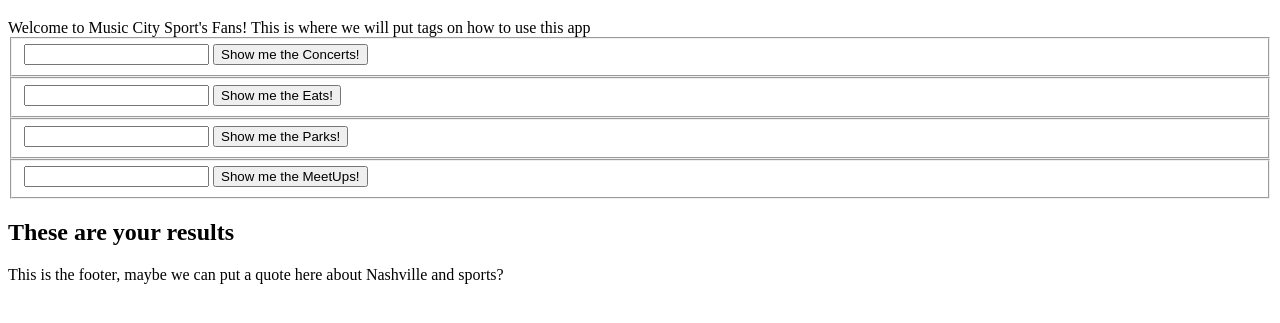
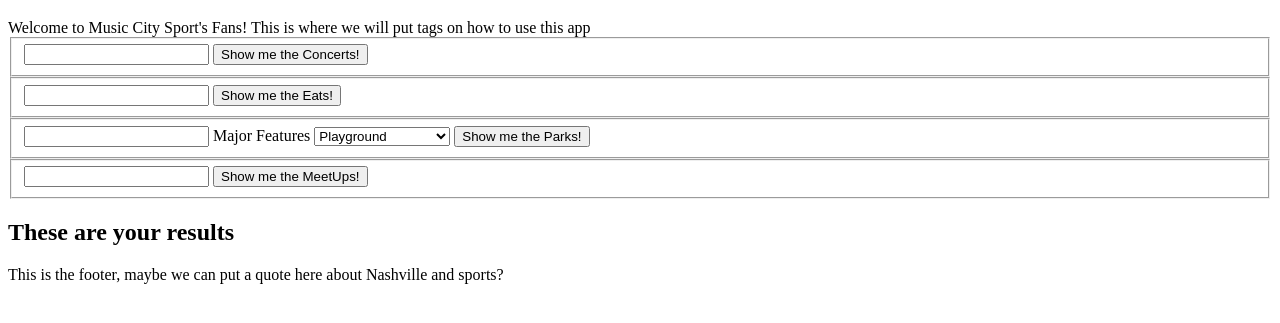
Before and after one commit to nss-day-cohort-35/wip-git-gud, a plain HTML site: page src/index.html in a window 1280 px wide. Shown: the part 61-384 px from the top of the page. Drawn offline with Linux system fonts and the light colour scheme.

Commit message:
got searching feature to work

```diff
--- a/src/index.html
+++ b/src/index.html
@@ -35,6 +35,25 @@
             <fieldset>
                 <label for=""></label>
                 <input type="text" name="parks" class="parksInput">
+                <label for="parkFeatures">Major Features</label>
+                  <select type="text" name="parkFeatures" id="parkFeature">
+                              <option value="playground">Playground</option>
+                              <option value="dog_park">Dog Park</option>
+                              <option value="baseball_fields">Baseball Field</option>
+                              <option value="basketball_courts">Basketball Court</option>
+                              <option value="volleyball">Volleyball Court</option>
+                              <option value="soccer_fields">Soccer Field</option>
+                              <option value="football_multi_purpose_fields">Football Field</option>
+                              <option value="tennis_courts">Tennis Court</option>
+                              <option value="disc_golf">Disc Golf</option>
+                              <option value="skate_park">Skate Park</option>
+                              <option value="swimming_pool">Swimming Pool</option>
+                              <option value="golf_course">Golf Course</option>
+                              <option value="walk_jog_paths">Greenway</option>
+                              <option value="hiking_trails">Hiking Trail</option>
+                              <option value="horse_trails">Horse Trail</option>
+                              <option value="mountain_bike_trails">Mountain Bike Trail</option>
+                  </select>
                 <button class="parksButton" type="button">Show me the Parks!</button>
             </fieldset>
         </form>
--- a/src/scripts/parks.js
+++ b/src/scripts/parks.js
@@ -6,11 +6,11 @@ console.log("this is working")
 
 
 //This is the web component
-let webComponent = (parks) => {
+let parkComponent = (parks) => {
     let name = parks.park_name
     let address = parks.mapped_location.human_address
     let note = parks.notes
-    console.log("webcomponnent funnction is called")
+    console.log("parkcomponent funnction is called")
     return `
     <div>
         <h2>${name}</h2>
@@ -19,25 +19,25 @@ let webComponent = (parks) => {
         </div>`
     }
 
-console.log(webComponent)
+console.log(parkComponent)
 
 //passes what it is given to the DOM
 let addToDom = (htmlString) => {
     documentContainer.innerHTML += htmlString;
     }
 
-//this is a fetch call to bring in the parks in Nashville//
-document.querySelector(".parksButton").addEventListener("click", parkFetcher);
-//add in code to look for the variable in the dropdown
-//<option value="overall">How are you Feeling?</option>
-//
-
-function parkFetcher() {
-     fetch(`https://data.nashville.gov/resource/74d7-b74t.json?$$app_token=i4q8JB7V9yqEY0Pt9c3JmDswS`)
+//this is the button that defines parkType as the input from the dropdown, then calls the fetch call
+document.querySelector(".parksButton").addEventListener("click", function () {
+    parkType = document.querySelector("#parkFeature").value
+    parkFetcher(parkType);
+})
+//this is the fetch call that queries the API passing the parkType as the input
+function parkFetcher(parkArgument) {
+     fetch(`https://data.nashville.gov/resource/74d7-b74t.json?${parkArgument}=Yes&$$app_token=i4q8JB7V9yqEY0Pt9c3JmDswS`)
         .then(response => response.json())
         .then(parsedResponse =>
          parsedResponse.forEach(parkObj => {
-             let responseAsHTML = webComponent(parkObj)
+             let responseAsHTML = parkComponent(parkObj)
              addToDom(responseAsHTML)
         }))
     }
```
